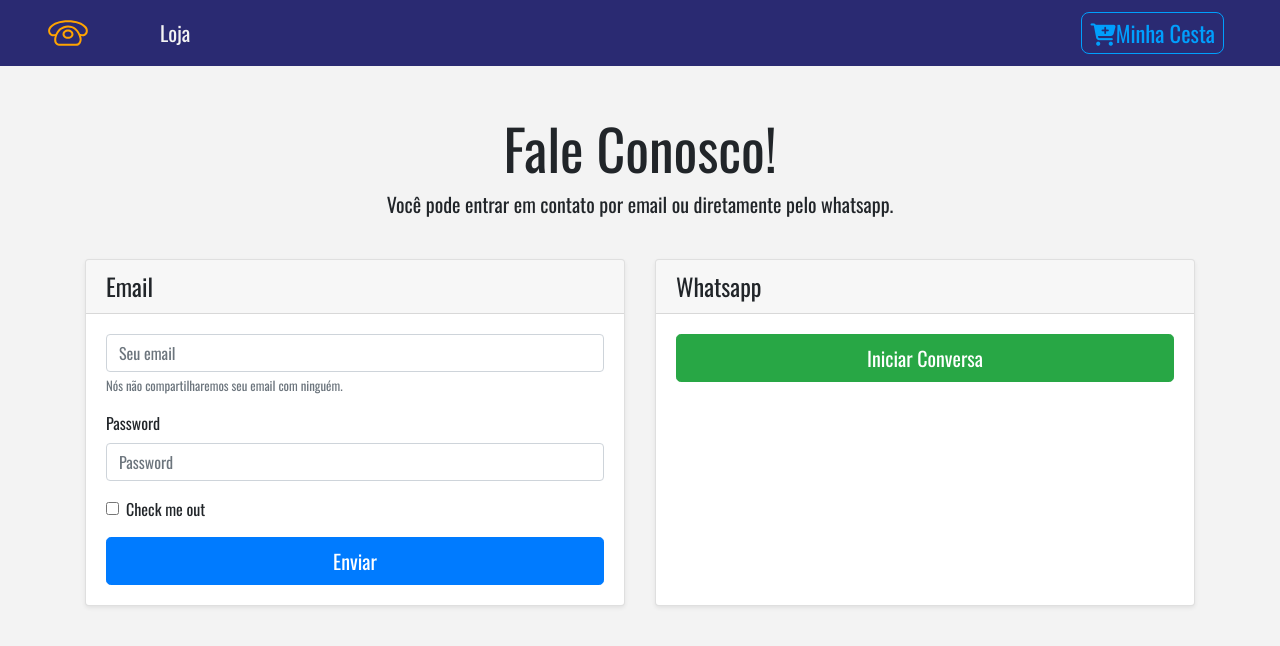
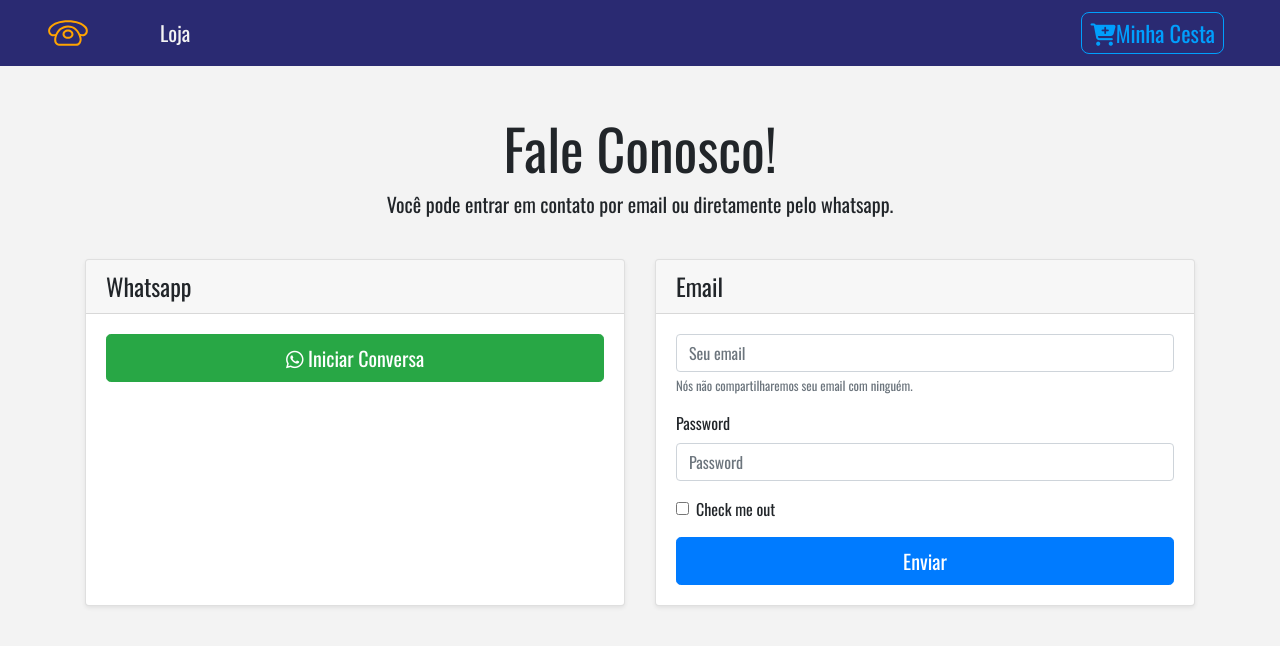
Before and after one commit to caiovosilva/lady-aline, a React (Create React App) app: page /contact in a window 1280 px wide. Shown: the top 646 px of the page. Built offline with nearby package versions, Linux system fonts and the light colour scheme.

Commit message:
add whatsapp icon to button

```diff
--- a/src/components/Contact.js
+++ b/src/components/Contact.js
@@ -11,6 +11,20 @@ export default function Contact () {
       <div className='card-deck mb-3'>
         <div className='card mb-4 shadow-sm'>
           <div className='card-header'>
+            <h4 className='my-0 font-weight-normal'>Whatsapp</h4>
+          </div>
+          <div className='card-body'>
+            <button
+              type='button'
+              className='btn btn-lg btn-block btn-success'
+              onClick={handleWhatsappMessage}
+            >
+              <i class='fab fa-whatsapp' /> Iniciar Conversa
+            </button>
+          </div>
+        </div>
+        <div className='card mb-4 shadow-sm'>
+          <div className='card-header'>
             <h4 className='my-0 font-weight-normal'>Email</h4>
           </div>
           <div className='card-body'>
@@ -21,7 +35,6 @@ export default function Contact () {
                   Nós não compartilharemos seu email com ninguém.
                 </Form.Text>
               </Form.Group>
-
               <Form.Group controlId='formBasicPassword'>
                 <Form.Label>Password</Form.Label>
                 <Form.Control type='password' placeholder='Password' />
@@ -33,14 +46,6 @@ export default function Contact () {
             <button type='submit' className='btn btn-lg btn-block btn-primary'>Enviar</button>
           </div>
         </div>
-        <div className='card mb-4 shadow-sm'>
-          <div className='card-header'>
-            <h4 className='my-0 font-weight-normal'>Whatsapp</h4>
-          </div>
-          <div className='card-body'>
-            <button type='button' className='btn btn-lg btn-block btn-success' onClick={handleWhatsappMessage}>Iniciar Conversa</button>
-          </div>
-        </div>
       </div>
     </div>
   )
@@ -48,6 +53,5 @@ export default function Contact () {
 
 function handleWhatsappMessage () {
   const url = `https://api.whatsapp.com/send?phone=${process.env.REACT_APP_CONTACT_NUMBER}`
-  console.log(url)
   window.open(url, '_blank')
 }
--- a/src/components/Navbar.js
+++ b/src/components/Navbar.js
@@ -1,6 +1,6 @@
 import React, { Component } from 'react'
 import { Link } from 'react-router-dom'
-import logo from '../logo.svg'
+import logo from '../images/logo.svg'
 import styled from 'styled-components'
 import { ButtonContainer } from './Button'
 
```
Also changed, not shown: src/images/logo.svg (renamed from src/logo.svg).
